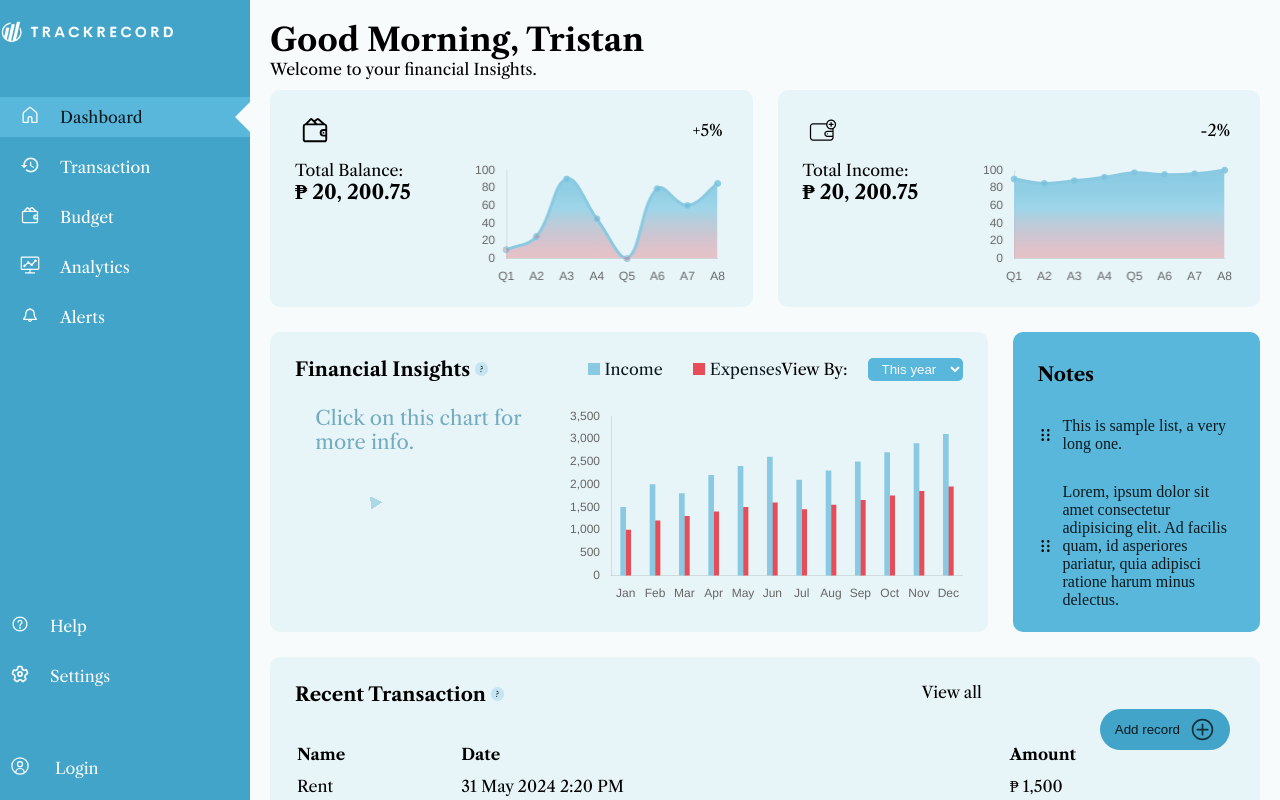
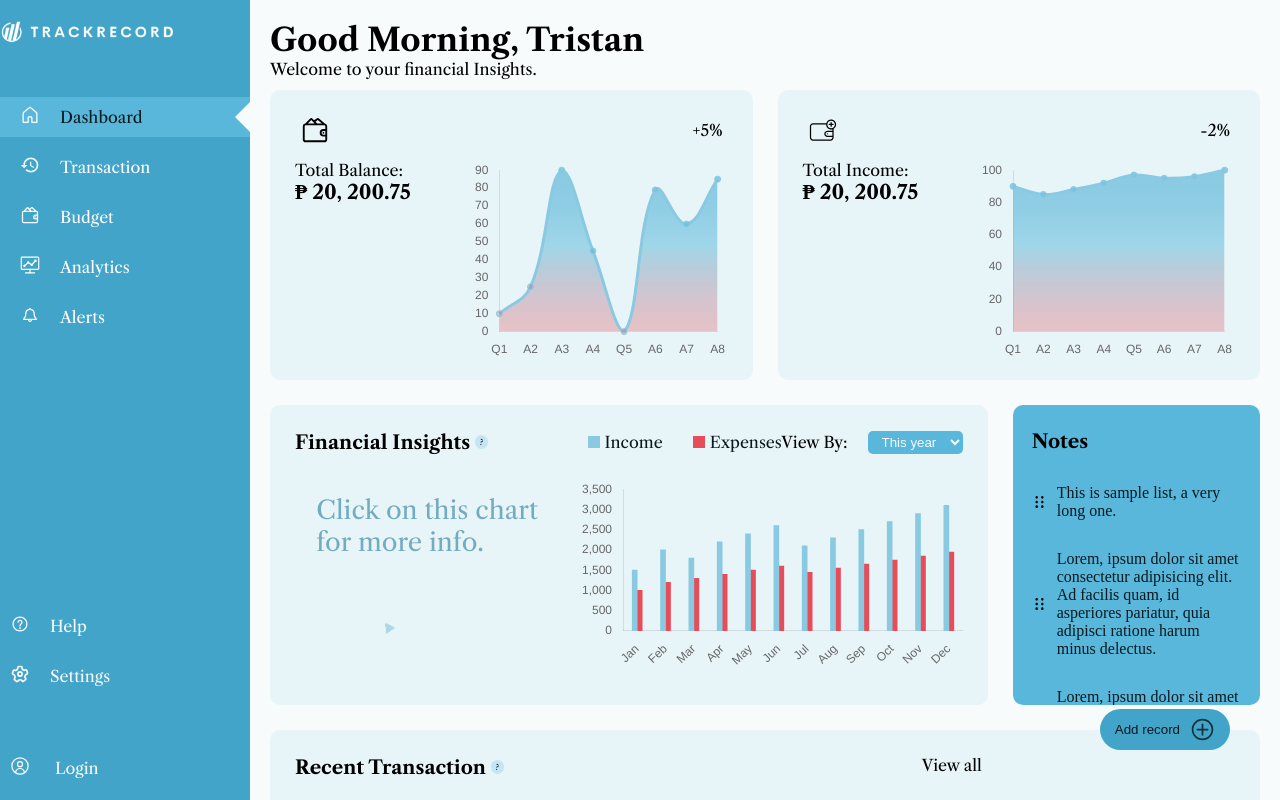
Before and after one commit to Etan31/Trackrecords-101, a React (Create React App) app in the folder v2-trackrecord/: page / in a window 1280 px wide. Built offline with nearby package versions, Linux system fonts and the light colour scheme.

Commit message:
Add page for testing of graphs

```diff
--- a/v2-trackrecord/src/components/IncomeExpenseChart.js
+++ b/v2-trackrecord/src/components/IncomeExpenseChart.js
@@ -1,26 +1,23 @@
-import React, { useEffect } from "react";
-import { Bar } from "react-chartjs-2";
-import {
-  Chart as ChartJS,
-  CategoryScale,
-  LinearScale,
-  BarElement,
-  Title,
-  Tooltip,
-  Legend
-} from "chart.js";
+import React, { useRef, useEffect } from "react";
+import { Chart as ChartJS, CategoryScale, LinearScale, BarElement, Title, Tooltip, Legend } from "chart.js";
 
-ChartJS.register(
-  CategoryScale,
-  LinearScale,
-  BarElement,
-  Title,
-  Tooltip,
-  Legend
-);
+ChartJS.register(CategoryScale, LinearScale, BarElement, Title, Tooltip, Legend);
 
 const IncomeExpenseBarChart = () => {
-  const data = {
+  const canvasRef = useRef(null);
+  const chartInstanceRef = useRef(null); // Store the chart instance
+
+  useEffect(() => {
+    // Destroy the previous chart instance if it exists
+    if (chartInstanceRef.current) {
+      chartInstanceRef.current.destroy();
+    }
+
+    // Create a new chart instance
+    const ctx = canvasRef.current.getContext("2d");
+    chartInstanceRef.current = new ChartJS(ctx, {
+      type: "bar",
+      data: {
         labels: ["Jan", "Feb", "Mar", "Apr", "May", "Jun", "Jul", "Aug", "Sep", "Oct", "Nov", "Dec"],
         datasets: [
           {
@@ -36,13 +33,12 @@ const IncomeExpenseBarChart = () => {
             barThickness: 5,
           },
         ],
-  };
-
-  const options = {
+      },
+      options: {
         responsive: true,
         plugins: {
           legend: {
-        display: false, // Disable default legend
+            display: false,
           },
           title: {
             display: false,
@@ -62,24 +58,33 @@ const IncomeExpenseBarChart = () => {
             },
           },
         },
-  };
+      },
+    });
 
-  // Manually create legend after chart renders
-  useEffect(() => {
+    // Custom legend
     const legendContainer = document.getElementById("legend-container");
     if (legendContainer) {
-      const legendHTML = data.datasets.map((dataset) => {
-        return `<li>
-          <span style="background-color: ${dataset.backgroundColor}; width: 12px; height: 12px; display: inline-block; margin-right: 5px;"></span>
-          ${dataset.label}
-        </li>`;
-      }).join("");
+      const legendHTML = `
+        <ul class="custom-chart-legend">
+          <li><span style="background-color: rgb(137, 201, 225); width: 12px; height: 12px; display: inline-block; margin-right: 5px;"></span>Income</li>
+          <li><span style="background-color: rgba(230, 77, 89, 1); width: 12px; height: 12px; display: inline-block; margin-right: 5px;"></span>Expenses</li>
+        </ul>`;
+      legendContainer.innerHTML = legendHTML;
+    }
 
-      legendContainer.innerHTML = `<ul class="custom-chart-legend">${legendHTML}</ul>`;
-    }
-  }, [data]);
+    // Cleanup function to destroy the chart when component unmounts
+    // return () => {
+    //   if (chartInstanceRef.current) {
+    //     chartInstanceRef.current.destroy();
+    //   }
+    // };
+  }, []);
 
-  return <Bar data={data} options={options} />;
+  return (
+    <div className="chart-container">
+      <canvas id="chart" ref={canvasRef}></canvas>
+    </div>
+  );
 };
 
 export default IncomeExpenseBarChart;
--- a/v2-trackrecord/src/components/Graph.js
+++ b/v2-trackrecord/src/components/Income_Income_Graph.js
@@ -4,7 +4,7 @@ import { Chart as ChartJS, LineElement, Title, Tooltip, Legend, CategoryScale, L
 
 ChartJS.register(LineElement, Title, Tooltip, Legend, CategoryScale, LinearScale, PointElement, Filler);
 
-const Graph = ({label, dataValues}) => {
+const Income_Income_Graph = ({label, dataValues}) => {
   const chartRef = useRef(null); // Reference to the chart instance
   const [gradient, setGradient] = useState(null); // State to store the gradient
 
@@ -58,15 +58,14 @@ useEffect(() => {
   };
 
   const config = {
+    responsive: true,
+    maintainAspectRatio: false, // Add this line
     plugins: {
       filler: {
         propagate: false,
       },
       legend: {
         display: false, // Disable the legend (hides the label)
-      },
-      filler: {
-         propagate: false,
       },
     },
     interaction: {
@@ -92,11 +91,14 @@ useEffect(() => {
     },
   };
 
+
   return (
     <div className="graph" >
+      <div className="graph-container">
         <Line ref={chartRef} data={data} options={config}   />
+      </div>
     </div>
   );
 };
 
-export default Graph;
+export default Income_Income_Graph;
--- a/v2-trackrecord/src/css/Dashboard.css
+++ b/v2-trackrecord/src/css/Dashboard.css
@@ -1,6 +1,7 @@
 @import url('https://fonts.googleapis.com/css?family=Libre%20Caslon%20Text:700|Libre%20Caslon%20Text:400');
 @import url('./navigation.css');
 @import url('./Transaction.css');
+@import url('./charts/Dashboard_insight.css');
 
 :root {
   --main-text: #0b191e;
@@ -294,12 +295,12 @@ h2 {
   width: 100%;
 }
 
-.graph canvas {
-  width: 100% !important;
-  /* height: 70% !important; */
+/* .graph canvas {
+  width: 100% !important; */
+  /* height: 70% !important;
   min-width: 170px;
   min-height: 100px !important;
-}
+} */
 
 /* FINANCIAL INSIGHT */
 
@@ -384,7 +385,7 @@ h2 {
   justify-content: flex-end;
 }
 
-.chart-detail, .chart-graph {
+.chart-graph {
   height: 100%
 }
 
@@ -392,18 +393,24 @@ h2 {
   color: var(--dark-blue);
   opacity: 60%;
   width: 85%;
-  font-size: 20px;
+  font-size: 2vw;
 }
 
 .chart-detail {
+  height: 100%;
   display: flex;
   flex-wrap: wrap;
-  align-content: flex-start;
+  align-content: space-around;
   justify-content: center;
+}
+
+.ic-arrow {
+  width: 10vw;
 }
 
 img.arrow-anim {
   opacity: 35%;
+  width: 100%;
 }
 
 /* TODO: add a transparent background on the shadow */
@@ -417,7 +424,7 @@ img.arrow-anim {
 }
 
 section.note-financial {
-  padding: 25px;
+  padding: 1.5vw;
   height: 300px;
   overflow: auto;
   background: var(--main-accent);
--- /dev/null
+++ b/v2-trackrecord/src/css/charts/Dashboard_insight.css
@@ -0,0 +1,8 @@
+.chart-container {
+    width: 30vw;
+}
+
+.graph-container {
+    width: 20vw;
+    height: 25vh;
+}
--- a/v2-trackrecord/src/index.js
+++ b/v2-trackrecord/src/index.js
@@ -1,10 +1,13 @@
 import React from 'react';
 import ReactDOM from 'react-dom/client';
 import App from './js/App';
+// import New from './js/New';
+
 
 const root = ReactDOM.createRoot(document.getElementById('root'));
 root.render(
   <React.StrictMode>
     <App />
+    {/* <New /> */}
   </React.StrictMode>
 );
--- a/v2-trackrecord/src/js/App.js
+++ b/v2-trackrecord/src/js/App.js
@@ -1,30 +1,7 @@
-import React, { useState } from 'react';
+import React from 'react';
+import { BrowserRouter as Router, Route, Routes } from 'react-router-dom';
 
-// css
-  import './../css/Dashboard.css';
-  import './../css/Alerts.css';
-  import './../css/Analytics.css';
-  import './../css/Help.css';
-  import './../css/Budget.css';
-  import './../css/Login.css';
-  import './../css/Settings.css';
-//
-
-import Graph from './../components/Graph';
-import FinanceInsight from './../components/FinancialInsight';
-import FinancialNotes from './../components/FinancialNotes';
-import { BrowserRouter as Router, Route, Routes, useLocation } from 'react-router-dom';
-
-import NavBar from './../components/NavBar';
-
-// icons
-  import ICAdd from './../assets/img/icons/add.svg';
-  import ICAddWallet from './../assets/img/icons/ic-add-wallet.svg';
-  import ICBudget from './../assets/img/icons/ic-wallet.svg';
-
-//
-
-// pages module
+import NavBar from '../components/NavBar'
 import Transaction from './../pages/Transaction';
 import Budget from './../pages/Budget';
 import Analytics from './../pages/Analytics';
@@ -32,20 +9,10 @@ import NavBar from './../components/NavBar';
 import Help from './../pages/Help';
 import Settings from './../pages/Settings';
 import Login from './../pages/Login';
-//
+import DashboardContainer from '../pages/Dashboard';
 
-// hooks
-  import useModal from './../hook/useModal';
-//
-
-// components
-  import RecentTransaction from './../components/transaction/RecentTransaction';
-
-//
 
 function App() {
-  const { isOpen, openModal, closeModal } = useModal(); // hook for displaying add transaction modal
-
   return (
     <div className="App dashboard">
       <Router>
@@ -58,86 +25,11 @@ function App() {
           <Route path="/help" element={<Help />} />
           <Route path="/settings" element={<Settings />} />
           <Route path="/login" element={<Login />} />
-          {/* Main Dashboard route */}
-          <Route path="/" element={<DashboardContainer />} />
+          <Route path="/" element={<DashboardContainer />} /> {/* Main Dashboard */}
         </Routes>
       </Router>
     </div>
   );
 }
 
-function DashboardContainer() {
-  const location = useLocation();
-  const { isOpen, openModal, closeModal} = useModal();
-
-  const balanceData = [10, 25, 90, 45, 0, 79, 60, 85];
-  const totalIncomeData = [90, 85, 88, 92, 97, 95, 96, 100];
-
-  // Only render the mainDashboard if we're on the root path
-  return (
-    <>
-      {location.pathname === '/' && (
-        <div className="container mainDashboard">
-          <header className="heading">
-            <h1>Good Morning, <span id="name">Tristan</span></h1>
-            <p>Welcome to your financial Insights.</p>
-          </header>
-
-          <div className="total-balance">
-            <div className="ic-balance">
-              <img src={ICBudget} width="30" height="30" alt="Wallet icon" />
-            </div>
-            <div className="percent-change">+5%</div>
-            <div className="balance-info">
-              <div className="txt">
-                <p>Total Balance:</p>
-                <p className="balance-num" id="balance-num">₱ 20, 200.75</p>
-              </div>
-
-              <Graph label="Balance" dataValues={balanceData} />
-            </div>
-          </div>
-
-          <div className="total-income">
-            <div className="ic-income">
-              <img src={ICAddWallet} width="30" height="30" alt="Add wallet icon" />
-            </div>
-            <div className="percent-changed">-2%</div>
-            <div className="income-info">
-              <div className="txt">
-                <p>Total Income:</p>
-                <p className="income-num" id="income-num">₱ 20, 200.75</p>
-              </div>
-
-              <Graph label="Income" dataValues={totalIncomeData} />
-            </div>
-          </div>
-
-          <div className="financial-insight">
-            <FinanceInsight />
-            <FinancialNotes />
-          </div>
-
-          <RecentTransaction />
-
-    <button id="openModal" className="addtransaction" onClick={openModal}>
-        Add record
-        <img src={ICAdd} alt="Cross icon" />
-      </button>
-
-      {/* Use the native dialog element */}
-      <dialog id="modal" className="dialog" open={isOpen}>
-        <div className="modal-content">
-          <button id="closeModal" className="dialog-close-btn" onClick={closeModal}>
-            Close
-          </button>
-          <p>A pop-up modal component made with the native HTML dialog element with custom styles.</p>
-        </div>
-      </dialog>
-        </div>
-      )}
-    </>
-  );
-}
-
 export default App;
--- /dev/null
+++ b/v2-trackrecord/src/pages/Dashboard.js
@@ -0,0 +1,98 @@
+import React from 'react';
+import { useLocation } from 'react-router-dom';
+
+// Import necessary hooks and components
+import useModal from './../hook/useModal';
+import Income_Income_Graph from '../components/Income_Income_Graph';
+import FinanceInsight from './../components/FinancialInsight';
+import FinancialNotes from './../components/FinancialNotes';
+import RecentTransaction from './../components/transaction/RecentTransaction';
+
+// Icons
+import ICAdd from './../assets/img/icons/add.svg';
+import ICAddWallet from './../assets/img/icons/ic-add-wallet.svg';
+import ICBudget from './../assets/img/icons/ic-wallet.svg';
+
+// css
+import './../css/Dashboard.css';
+import './../css/Alerts.css';
+import './../css/Analytics.css';
+import './../css/Help.css';
+import './../css/Budget.css';
+import './../css/Login.css';
+import './../css/Settings.css';
+
+
+function DashboardContainer() {
+  const location = useLocation();
+  const { isOpen, openModal, closeModal } = useModal();
+
+  const balanceData = [10, 25, 90, 45, 0, 79, 60, 85];
+  const totalIncomeData = [90, 85, 88, 92, 97, 95, 96, 100];
+
+  return (
+    <>
+      {location.pathname === '/' && (
+        <div className="container mainDashboard">
+          <header className="heading">
+            <h1>Good Morning, <span id="name">Tristan</span></h1>
+            <p>Welcome to your financial Insights.</p>
+          </header>
+
+          <div className="total-balance">
+            <div className="ic-balance">
+              <img src={ICBudget} width="30" height="30" alt="Wallet icon" />
+            </div>
+            <div className="percent-change">+5%</div>
+            <div className="balance-info">
+              <div className="txt">
+                <p>Total Balance:</p>
+                <p className="balance-num" id="balance-num">₱ 20, 200.75</p>
+              </div>
+
+              <Income_Income_Graph label="Balance" dataValues={balanceData} />
+            </div>
+          </div>
+
+          <div className="total-income">
+            <div className="ic-income">
+              <img src={ICAddWallet} width="30" height="30" alt="Add wallet icon" />
+            </div>
+            <div className="percent-changed">-2%</div>
+            <div className="income-info">
+              <div className="txt">
+                <p>Total Income:</p>
+                <p className="income-num" id="income-num">₱ 20, 200.75</p>
+              </div>
+
+              <Income_Income_Graph label="Income" dataValues={totalIncomeData} />
+            </div>
+          </div>
+
+          <div className="financial-insight">
+            <FinanceInsight />
+            <FinancialNotes />
+          </div>
+
+          <RecentTransaction />
+
+          <button id="openModal" className="addtransaction" onClick={openModal}>
+            Add record
+            <img src={ICAdd} alt="Cross icon" />
+          </button>
+
+          <dialog id="modal" className="dialog" open={isOpen}>
+            <div className="modal-content">
+              <button id="closeModal" className="dialog-close-btn" onClick={closeModal}>
+                Close
+              </button>
+              <p>A pop-up modal component made with the native HTML dialog element with custom styles.</p>
+            </div>
+          </dialog>
+        </div>
+      )}
+    </>
+  );
+}
+
+export default DashboardContainer;
```
Lines whose indentation alone changed are shown as unchanged.
